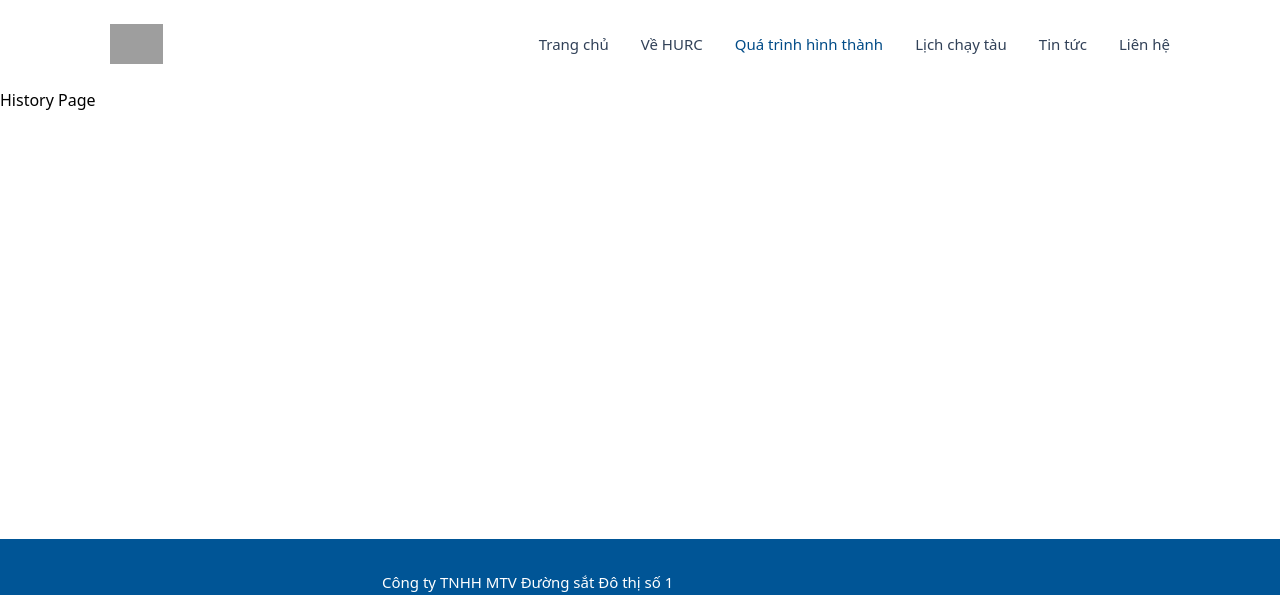
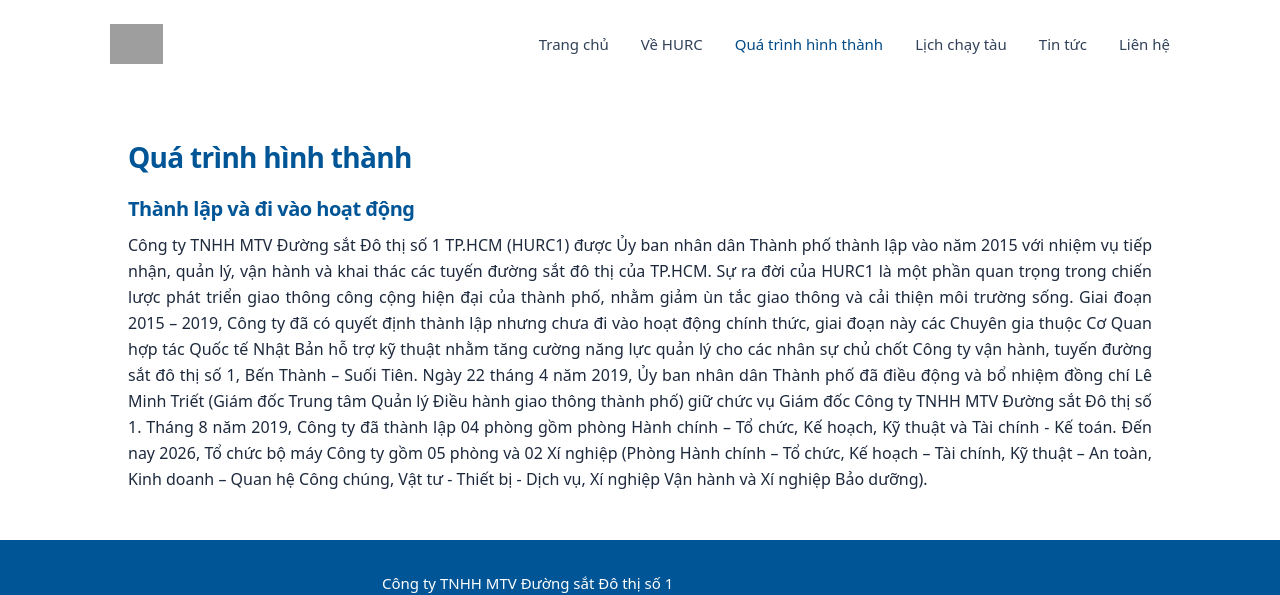
Before and after one commit to Long-NguyenHoang/hurc_website, a Next.js app in the folder frontend/: page /qua-trinh-hinh-thanh in a window 1280 px wide. Shown: the top 595 px of the page. Built offline with nearby package versions, Linux system fonts and the light colour scheme; grey boxes are pictures that could not be loaded.

Commit message:
feat: History Page

```diff
--- a/frontend/src/app/(client)/page.tsx
+++ b/frontend/src/app/(client)/page.tsx
@@ -394,14 +394,14 @@ export default function Home() {
           </div>
         </section>
         {/* AREA 5: KHUNG TIN TỨC MỚI CẬP NHẬT */}
-        <section className="py-6 md:py-10">
+        <section className="py-2 md:py-6">
           {/* Bộ khung tỷ lệ vàng 120rem và lề px-56px cố định */}
           <div className="max-w-[120rem] mx-auto px-4 lg:px-[56px]">
 
             {/* Tiêu đề lệch trái màu xanh giống hệt ảnh chụp */}
             <div className="mb-6 md:mb-8">
               <h2 className="text-[22px] md:text-[26px] lg:text-[28px] font-bold text-[#005596]">
-                Tin tức
+                Tin tức mới
               </h2>
             </div>
 
@@ -434,7 +434,7 @@ export default function Home() {
           <div>
 
             {/* Tiêu đề */}
-            <h2 className="text-[20px] md:text-[24px] lg:text-[28px] font-bold text-center text-[#005596] mb-10 md:mb-14">
+            <h2 className="text-[20px] md:text-[24px] lg:text-[28px] font-bold text-center text-[#005596] mb-8 md:mb-12">
               Đối tác thương hiệu
             </h2>
 
@@ -446,7 +446,7 @@ export default function Home() {
                 <img
                   src="/hitachi.jpg"
                   alt="Hitachi"
-                  className="h-[150px] md:h-[200px] w-auto object-contain block"
+                  className="h-[80px] md:h-[140px] lg:h-[200px] w-auto object-contain block"
                 />
               </div>
 
@@ -455,7 +455,7 @@ export default function Home() {
                 <img
                   src="/tokyoMetro.jpg"
                   alt="TokyoMetro"
-                  className="h-[150px] md:h-[200px] w-auto object-contain block"
+                  className="h-[80px] md:h-[140px] lg:h-[200px] w-auto object-contain block"
                 />
               </div>
 
@@ -464,7 +464,7 @@ export default function Home() {
                 <img
                   src="/masterCard.jpg"
                   alt="Mastercard"
-                  className="h-[150px] md:h-[200px] w-auto object-contain block"
+                  className="h-[80px] md:h-[140px] lg:h-[200px] w-auto object-contain block"
                 />
               </div>
 
@@ -473,7 +473,7 @@ export default function Home() {
                 <img
                   src="/Logo-FPT.png"
                   alt="FPT"
-                  className="h-[150px] md:h-[200px] w-auto object-contain block"
+                  className="h-[80px] md:h-[140px] lg:h-[200px] w-auto object-contain block"
                 />
               </div>
 
--- a/frontend/src/app/(client)/qua-trinh-hinh-thanh/page.tsx
+++ b/frontend/src/app/(client)/qua-trinh-hinh-thanh/page.tsx
@@ -1,7 +1,43 @@
+import { Metadata } from "next";
 
+export const metadata: Metadata = {
+    title: "Quá trình hình thành | HCMC Metro",
+    description: "Lịch sử và quá trình hình thành của Công ty TNHH MTV Đường sắt Đô thị số 1 TP.HCM (HURC1)",
+};
 
-export default function AboutUsPage() {
+export default function HistoryPage() {
     return (
-        <h3>History Page</h3>
-    )
+        // 1. Dùng flex và items-center kết hợp min-h-[75vh] để ép toàn bộ nội dung vào chính giữa chiều dọc màn hình
+        <div className="w-full bg-white min-h-[50vh] flex items-center py-12">
+
+            {/* Khung tỷ lệ vàng w-full để chiếm trọn không gian flex */}
+            <div className="max-w-[120rem] w-full mx-auto px-4 lg:px-[56px]">
+
+                {/* 2. Dùng mx-auto ở đây để đẩy cả khối văn bản (rộng tối đa 5xl) ra chính giữa chiều ngang */}
+                <div className="w-full lg:max-w-5xl mx-auto text-slate-800">
+
+                    {/* TIÊU ĐỀ TRANG */}
+                    {/* Tôi thêm text-center ở mobile và text-left ở desktop để nhìn thuận mắt hơn */}
+                    <h1 className="text-[20px] md:text-[24px] lg:text-[28px] font-bold text-[#005596] mb-2 md:mb-4 tracking-tight text-center md:text-left">
+                        Quá trình hình thành
+                    </h1>
+
+                    <section>
+                        {/* TIÊU ĐỀ PHỤ */}
+                        <h2 className="text-[18px] md:text-[20px] font-bold text-[#005596] mb-2 text-center md:text-left tracking-tight">
+                            Thành lập và đi vào hoạt động
+                        </h2>
+
+                        {/* NỘI DUNG CHÍNH (Vẫn giữ text-justify để hai lề chữ thẳng tắp) */}
+                        <div className="text-[14px] md:text-[16px] leading-relaxed text-justify">
+                            <p>
+                                Công ty TNHH MTV Đường sắt Đô thị số 1 TP.HCM (HURC1) được Ủy ban nhân dân Thành phố thành lập vào năm 2015 với nhiệm vụ tiếp nhận, quản lý, vận hành và khai thác các tuyến đường sắt đô thị của TP.HCM. Sự ra đời của HURC1 là một phần quan trọng trong chiến lược phát triển giao thông công cộng hiện đại của thành phố, nhằm giảm ùn tắc giao thông và cải thiện môi trường sống. Giai đoạn 2015 – 2019, Công ty đã có quyết định thành lập nhưng chưa đi vào hoạt động chính thức, giai đoạn này các Chuyên gia thuộc Cơ Quan hợp tác Quốc tế Nhật Bản hỗ trợ kỹ thuật nhằm tăng cường năng lực quản lý cho các nhân sự chủ chốt Công ty vận hành, tuyến đường sắt đô thị số 1, Bến Thành – Suối Tiên. Ngày 22 tháng 4 năm 2019, Ủy ban nhân dân Thành phố đã điều động và bổ nhiệm đồng chí Lê Minh Triết (Giám đốc Trung tâm Quản lý Điều hành giao thông thành phố) giữ chức vụ Giám đốc Công ty TNHH MTV Đường sắt Đô thị số 1. Tháng 8 năm 2019, Công ty đã thành lập 04 phòng gồm phòng Hành chính – Tổ chức, Kế hoạch, Kỹ thuật và Tài chính - Kế toán. Đến nay 2026, Tổ chức bộ máy Công ty gồm 05 phòng và 02 Xí nghiệp (Phòng Hành chính – Tổ chức, Kế hoạch – Tài chính, Kỹ thuật – An toàn, Kinh doanh – Quan hệ Công chúng, Vật tư - Thiết bị - Dịch vụ, Xí nghiệp Vận hành và Xí nghiệp Bảo dưỡng).
+                            </p>
+                        </div>
+                    </section>
+
+                </div>
+            </div>
+        </div>
+    );
 }
```
